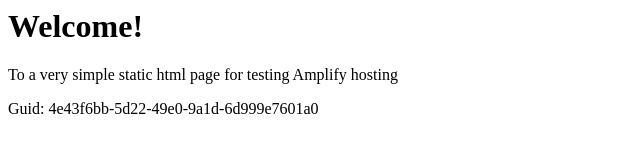
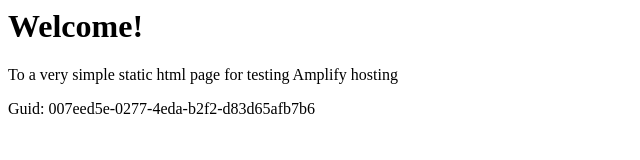
Before and after one commit to aws-aemilia-nrt/Github-PR-Commit-Integration-Test-DoNotTouch-GitHubWebhookPushCanaryTest-v1-preprod-ap-northeast-1, a website: page src/index.html in a window 1280 px wide. Shown: the full height of the page, 0-640 px from the left. Drawn offline with Linux system fonts and the light colour scheme.

Commit message:
commit from integ tests

```diff
--- a/src/index.html
+++ b/src/index.html
@@ -12,6 +12,6 @@
 <body>
     <h1>Welcome!</h1>
     <p>To a very simple static html page for testing Amplify hosting</p>
-    <p>Guid: 4e43f6bb-5d22-49e0-9a1d-6d999e7601a0</p></body>
+    <p>Guid: 007eed5e-0277-4eda-b2f2-d83d65afb7b6</p></body>
 
 </html>
```
